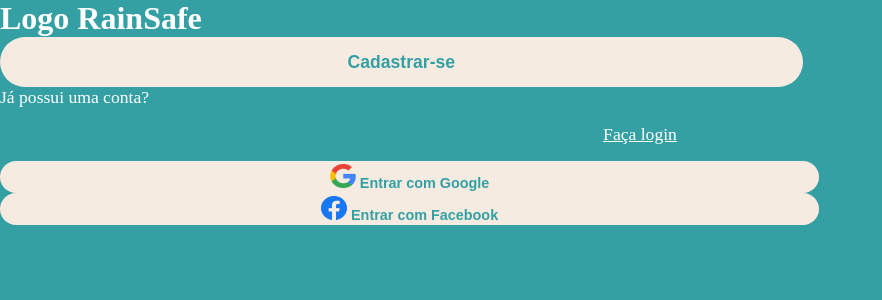
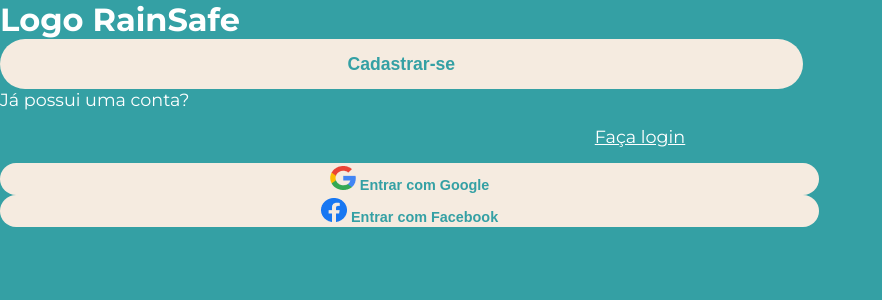
Before and after one commit to WallysFerreira/rainsafe, a SvelteKit app: page /welcome in a window 1280 px wide. Shown: the top 300 px of the page, without its empty margins (0-882 px from the left). Built offline with nearby package versions, Linux system fonts and the light colour scheme.

Commit message:
#16 use Montserrat font across app

```diff
--- a/src/app.css
+++ b/src/app.css
@@ -1,7 +1,11 @@
+@import url('https://fonts.googleapis.com/css2?family=Montserrat:wght@400;700&display=swap');
+
 :root {
   --primary-color: #34A0A4;
   --secondary-color: #fff;
   --tertiary-color: #F5EBE0;
+
+  --default-font: 'Montserrat';
 }
 
 body, html, p {
@@ -9,6 +13,7 @@ body, html, p {
   padding: 0;
 }
 
-h1 {
+h1, a, p {
   margin: 0;
+  font-family: var(--default-font);
 }
--- a/src/routes/welcome/+layout.svelte
+++ b/src/routes/welcome/+layout.svelte
@@ -12,7 +12,6 @@
     }
 
   :global(h1, p, a) {
-      font-family: Montserrat;
       color: white;
       text-decoration: none;
     }
```
